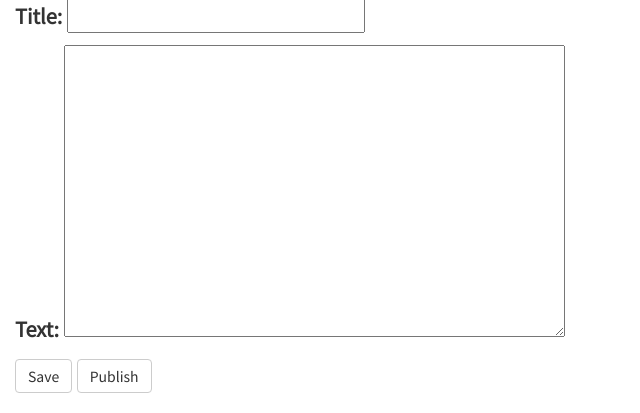
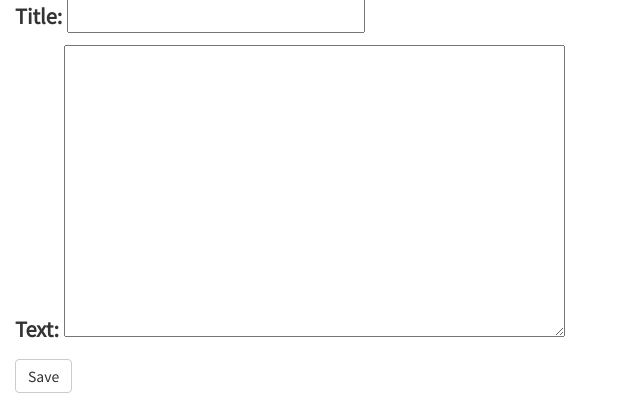
Before and after one commit to symoon94/mukbangtour, a Django app: page /create/ in a window 1280 px wide. Shown: the part 464-877 px from the top of the page, without its empty margins (0-640 px from the left). Run offline with Django 3.2, Linux system fonts and the light colour scheme; the visitor is signed in with stand-in values (Sample User, id 1); some libraries are stand-ins or nearby versions; some web fonts are replaced.

Commit message:
rm publish from post_edit

```diff
--- a/mukbangtour/board/templates/board/post_edit.html
+++ b/mukbangtour/board/templates/board/post_edit.html
@@ -5,7 +5,6 @@
     <form method="POST" class="post-form">{% csrf_token %}
         {{ form.as_p }}
         <button type="submit" class="save btn btn-default">Save</button>
-        <a class="btn btn-default" href="{% url 'post_publish' pk=post.pk %}">Publish</a>
     </form>
 
 {% endblock %}
```
